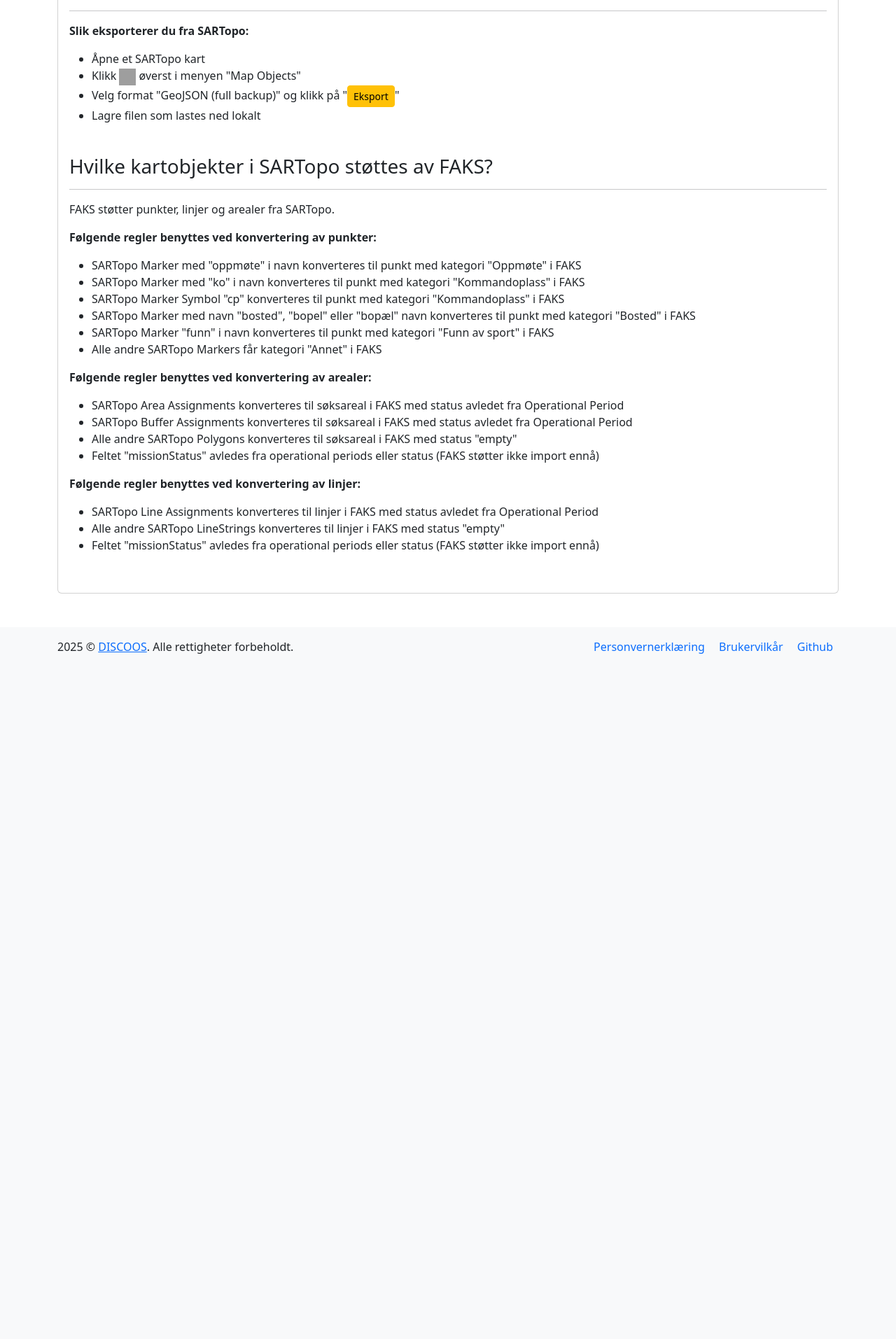
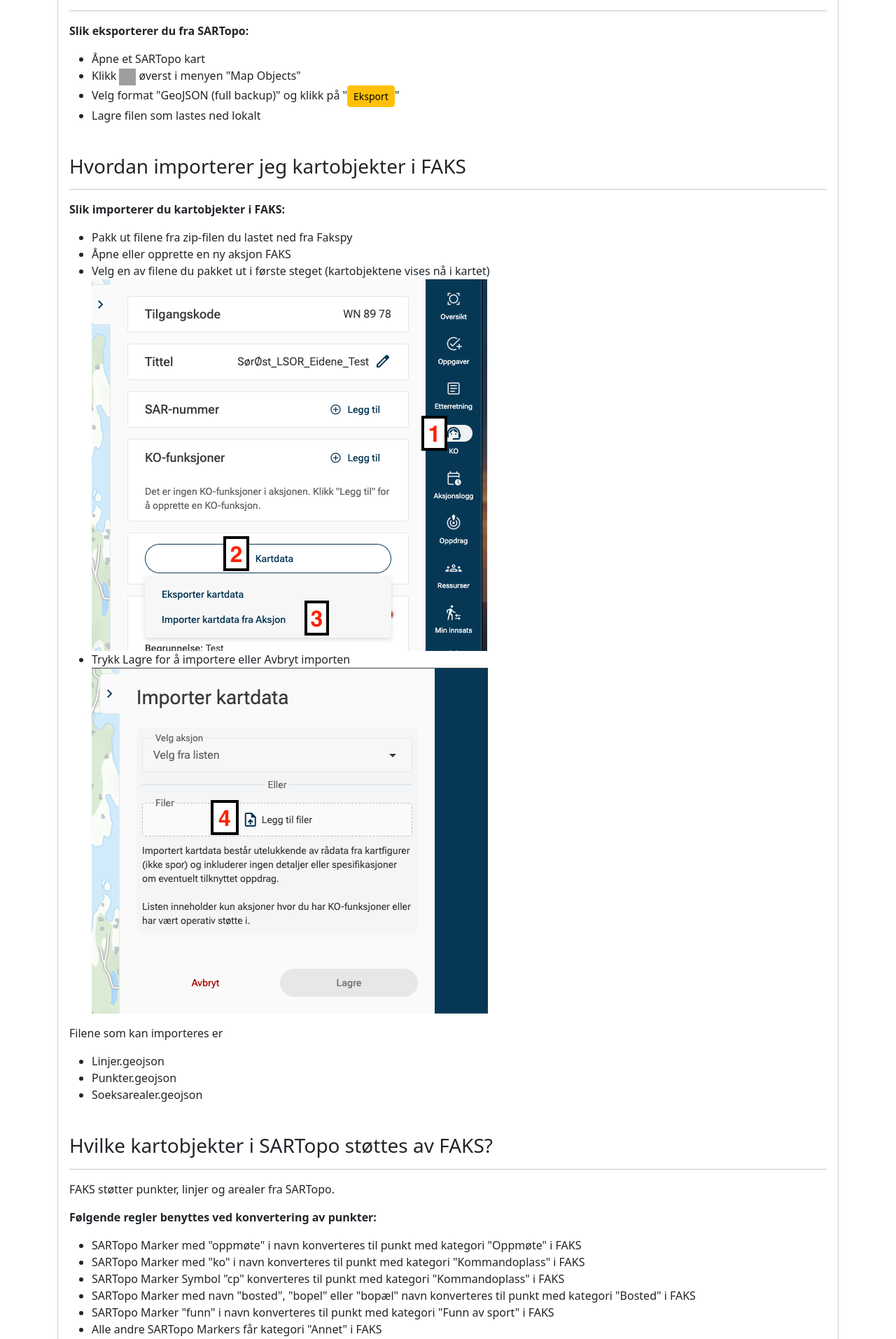
Before and after one commit to kengu/fakspy, a Flask app: page /help in a window 1280 px wide. Shown: the part 793-2706 px from the top of the page at 70% size. Before the commit the page ends 1727 px from the top, so only its background shows below. Run offline with Flask 3, Linux system fonts and the light colour scheme; parts of the project's set-up code (start-up, migrations or seed data) failed here and were passed over; grey boxes are pictures that could not be loaded.

Commit message:
Add import instructions and assets for FAKS
Included step-by-step instructions for importing map objects into FAKS in the help page. Added relevant images to support the instructions and updated `.gitignore` to exclude Flask session files.

```diff
--- a/templates/help.html
+++ b/templates/help.html
@@ -39,6 +39,28 @@
                 <li>Klikk <img width="24px" height="24px" src="https://sartopo.com/static/images/export.svg" alt="icon"/> øverst i menyen "Map Objects"</li>
                 <li>Velg format "GeoJSON (full backup)" og klikk på "<button class="btn btn-warning btn-sm">Eksport</button>"</li>
                 <li>Lagre filen som lastes ned lokalt</li>
+
+            </ul>
+            <br/>
+
+            <h3 class="my-1">Hvordan importerer jeg kartobjekter i FAKS</h3>
+            <hr>
+            <p><strong>Slik importerer du kartobjekter i FAKS:</strong></p>
+            <ul>
+                <li>Pakk ut filene fra zip-filen du lastet ned fra Fakspy</li>
+                <li>Åpne eller opprette en ny aksjon FAKS</li>
+                <li>Velg en av filene du pakket ut i første steget (kartobjektene vises nå i kartet)<br/>
+                    <img src="https://sartopo.com/static/images/faks-del-1.png" alt="Steg 1-3"/>
+                </li>
+                <li>Trykk Lagre for å importere eller Avbryt importen<br/>
+                    <img src="https://sartopo.com/static/images/faks-del-2.png" alt="Steg 4"/>
+                </li>
+            </ul>
+            <p>Filene som kan importeres er</p>
+            <ul>
+                <li>Linjer.geojson</li>
+                <li>Punkter.geojson</li>
+                <li>Soeksarealer.geojson</li>
             </ul>
             <br/>
 
```
Also changed, not shown: static/images/faks-del-1.png (added), static/images/faks-del-2.png (added), 1 other file.
